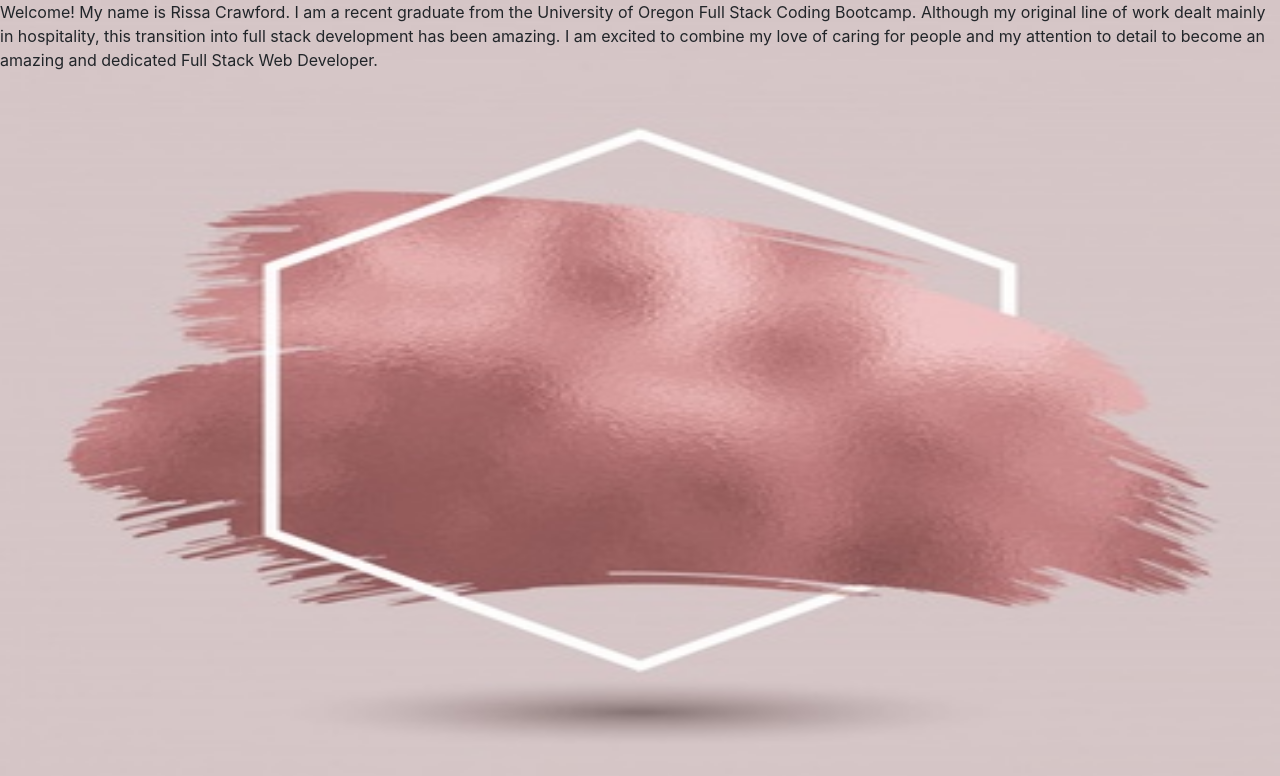
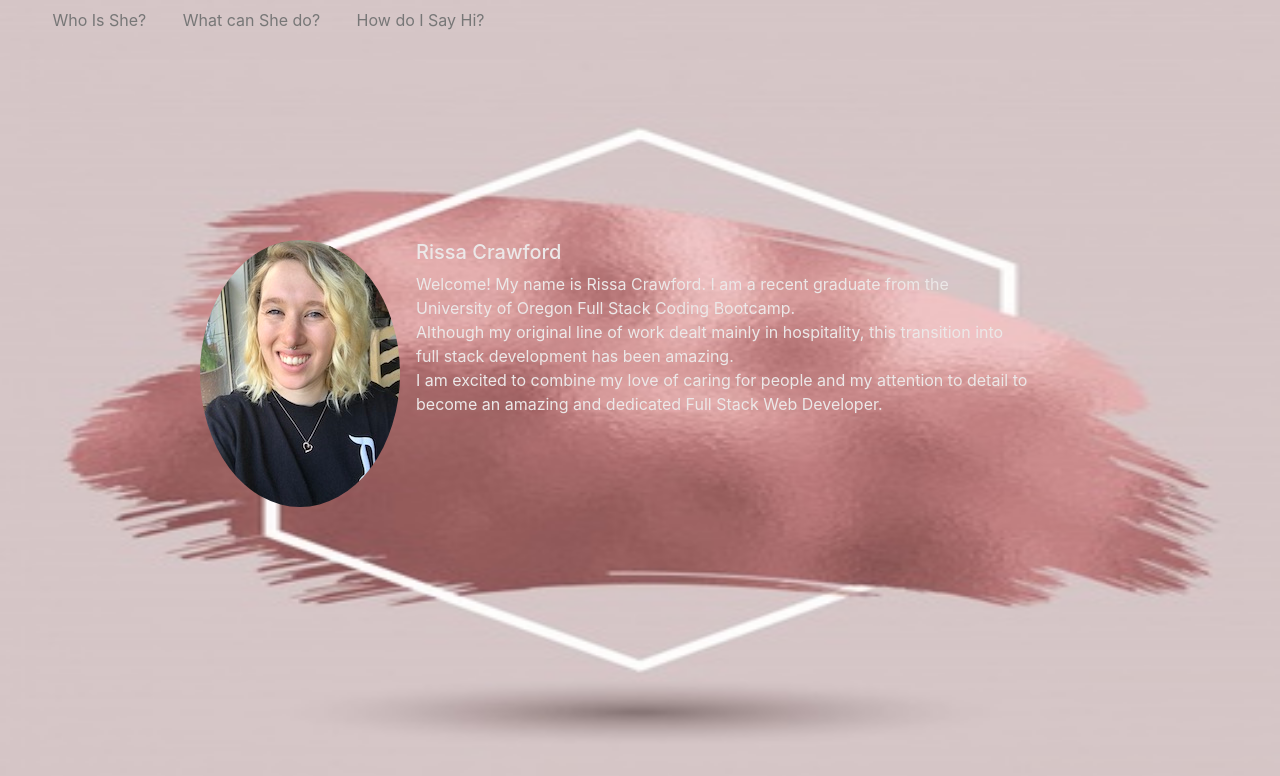
Before and after one commit to marissa-lc/Updated_Portfolio-HW8-, a plain HTML site: page Updated_Portfolio-HW8-/index3.html in a window 1280 px wide. Drawn offline with nearby package versions, Linux system fonts and the light colour scheme.

Commit message:
Add files via upload
finished intro page, finished navigation page, worked on bio page and added nav links to all pages.

```diff
--- a/Updated_Portfolio-HW8-/index.css
+++ b/Updated_Portfolio-HW8-/index.css
@@ -5,6 +5,8 @@ body {
     background-size: 100% 100%;
 
 }
+
+/* INTRO PAGE */
 
 #name {
     position: fixed;
@@ -23,23 +25,38 @@ a {
 
 }
 
-#bio {
+/* NAVIGATION PAGE */
 
+
+
+/* BIO PAGE */
+
+.media {
+    margin: 200px;
+    border: 10px;
+    border-radius: 50%;
+    text-align: left;
     color: rgb(236, 232, 232);
 
 }
 
+img {
+    border-radius: 50%;
+}
+
+.pure-menu-link {
+    text-decoration: none;
+    color: rgb(236, 232, 232);
+}
+
+h5 {
+    text-align:;
+}
+
+/* PORTFOLIO */
+
+/* CONTACT */
+
 form {
     float: center;
 }
-
-.pure-menu-horizontal {
-    color: rgb(236, 232, 232);
-    padding: 300px;
-    font-size: x-large;
-
-}
-
-.pure-menu-link {
-    color: rgb(54, 53, 53)
-}
--- a/Updated_Portfolio-HW8-/index3.html
+++ b/Updated_Portfolio-HW8-/index3.html
@@ -6,14 +6,33 @@
             <meta http-equiv="X-UA-Compatible" content="ie=edge">
             <title>Rissa Crawford</title>
             <link rel="stylesheet" href="index.css">
+            <link rel="stylesheet" href="https://unpkg.com/purecss@1.0.1/build/pure-min.css" integrity="sha384-oAOxQR6DkCoMliIh8yFnu25d7Eq/PHS21PClpwjOTeU2jRSq11vu66rf90/cZr47" crossorigin="anonymous">
             <link rel="stylesheet" href="https://stackpath.bootstrapcdn.com/bootstrap/4.4.1/css/bootstrap.min.css" integrity="sha384-Vkoo8x4CGsO3+Hhxv8T/Q5PaXtkKtu6ug5TOeNV6gBiFeWPGFN9MuhOf23Q9Ifjh" crossorigin="anonymous">
         </head>
         <body background="abstract-background-with-metallic-rose-gold-texture_1048-7968.jpg">
 
-<div class = "bio">
-Welcome! My name is Rissa Crawford. I am a recent graduate from the University of Oregon Full Stack Coding Bootcamp. Although my original line of work dealt mainly in hospitality, this transition into full stack development has been amazing. I am excited to combine my love of caring for people and my attention to detail to become an amazing and dedicated Full Stack Web Developer.
-</div>
+            <div class="pure-menu pure-menu-horizontal">
+                <a href="#" class="pure-menu-heading pure-menu-link"></a>
+                <ul class="pure-menu-list">
+                    <li class="pure-menu-item"><a href="index3.html" class="pure-menu-link">Who Is She?</a></li>
+                    <li class="pure-menu-item"><a href="index4.html" class="pure-menu-link">What can She do?</a></li>
+                    <li class="pure-menu-item"><a href="index5.html" class="pure-menu-link">How do I Say Hi?</a></li>
+                </ul>
+            </div>
 
+
+            <div class="media">
+                <img src="about-me-photo.jpeg" class="align-self-start mr-3" alt="...">
+                <div class="media-body">
+                  <h5 class="mt-0">Rissa Crawford</h5>
+                  <p>Welcome! My name is Rissa Crawford. I am a recent graduate from the
+                  <br> University of Oregon Full Stack Coding Bootcamp.
+                  <br> Although my original line of work dealt mainly in hospitality, this transition into
+                  <br> full stack development has been amazing.
+                  <br> I am excited to combine my love of caring for people and my attention to detail to
+                  <br> become an amazing and dedicated Full Stack Web Developer.</p>
+                </div>
+              </div>
 
 
 </body>
```
Also changed, not shown: Updated_Portfolio-HW8-/index2.html (+1 -1 lines), Updated_Portfolio-HW8-/index4.html (+10 -0 lines), Updated_Portfolio-HW8-/index5.html (+10 -0 lines), Updated_Portfolio-HW8-/about-me-photo.jpeg (added).
